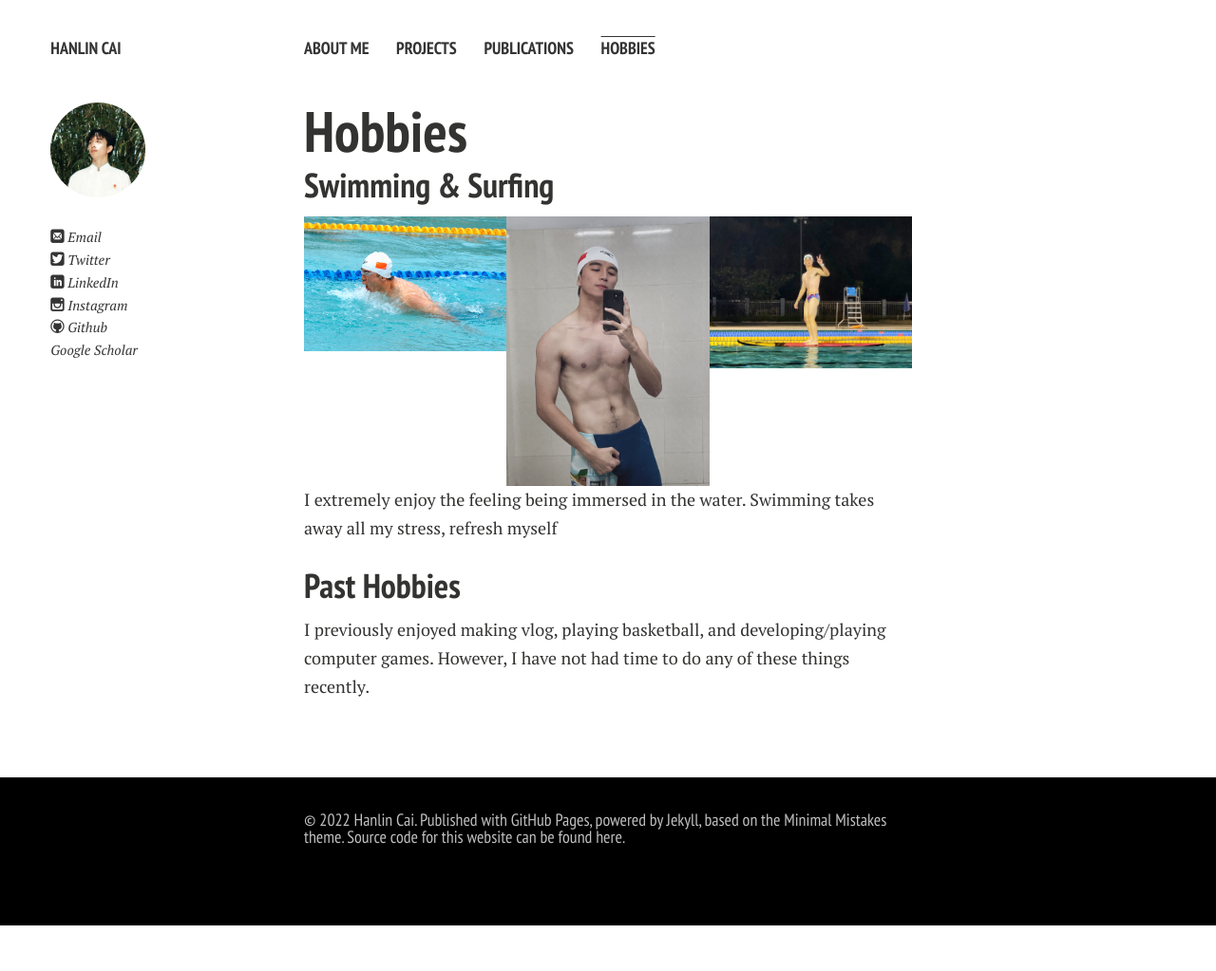
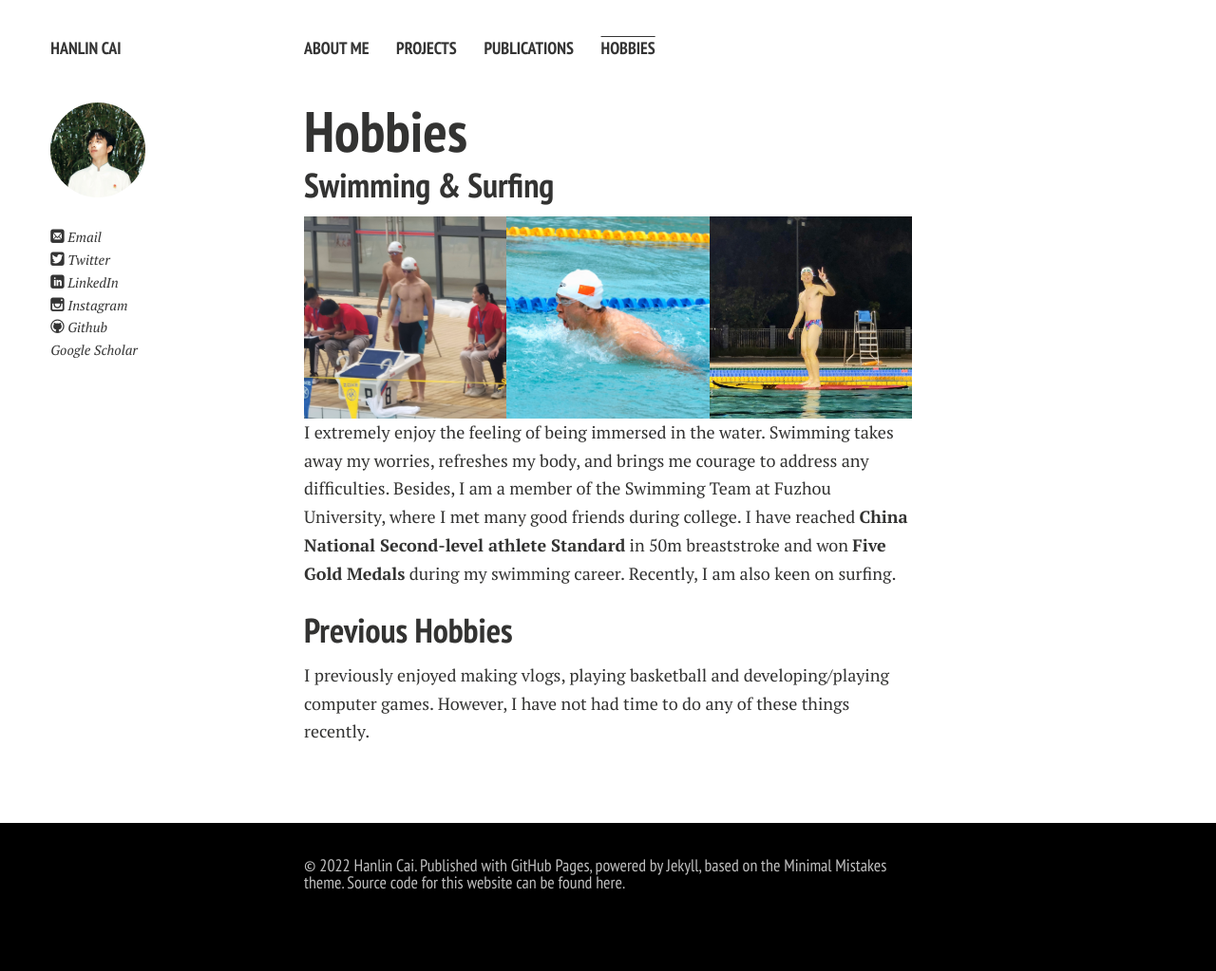
Before and after one commit to GuangLun2000/GuangLun2000.github.io, a Jekyll site: the page built from hobbies.md, in a window 1280 px wide. Shown: the whole page at 95% size. Built offline with Jekyll 4.4.1, drawn with Linux system fonts in a browser that asks for light colours; nearby versions of some CDN libraries; a style sheet for code colours, icons or effects is not loaded; before the commit the page ends 975 px from its top, so only the background shows below that.

Commit message:
update hobbies

```diff
--- a/hobbies.md
+++ b/hobbies.md
@@ -9,15 +9,15 @@
 ## Swimming & Surfing
 
 <div class="third">
-<img src="/images/water1.JPG">
-<img src="/images/water2.JPG">
-<img src="/images/water3.JPG">
+<img src="/images/water1.jpg">
+<img src="/images/water2.jpg">
+<img src="/images/water3.jpg">
 </div>
 
-I extremely enjoy the feeling being immersed in the water. Swimming takes away all my stress, refresh myself
+I extremely enjoy the feeling of being immersed in the water. Swimming takes away my worries, refreshes my body, and brings me courage to address any difficulties. Besides, I am a member of the Swimming Team at Fuzhou University, where I met many good friends during college. I have reached **China National Second-level athlete Standard** in 50m breaststroke and won **Five Gold Medals** during my swimming career. Recently, I am also keen on surfing.
 
 
 
-## Past Hobbies
+## Previous Hobbies
 
-I previously enjoyed making vlog, playing basketball, and developing/playing computer games. However, I have not had time to do any of these things recently.
+I previously enjoyed making vlogs, playing basketball and developing/playing computer games. However, I have not had time to do any of these things recently.
```
Also changed, not shown: images/water1.JPG, images/water2.JPG, images/water3.JPG.
